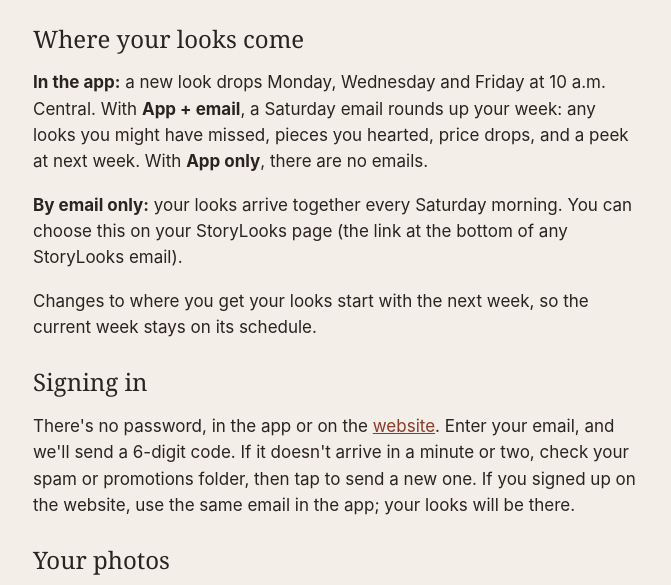
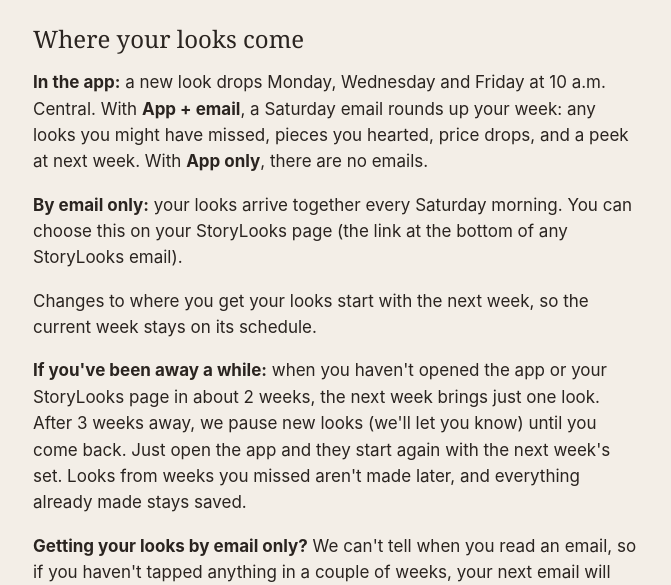
Before and after one commit to Tysinc-LLC/storylooks-site, a plain HTML site: page help.html in a window 1280 px wide. Shown: the part 201-786 px from the top of the page, without its empty margins (303-974 px from the left). Drawn offline with Linux system fonts and the light colour scheme.

Commit message:
Help and Terms: looks slow down and pause when you're away; Keep my looks coming

```diff
--- a/help.html
+++ b/help.html
@@ -18,6 +18,8 @@
   <p><strong>In the app:</strong> a new look drops Monday, Wednesday and Friday at 10 a.m. Central. With <strong>App + email</strong>, a Saturday email rounds up your week: any looks you might have missed, pieces you hearted, price drops, and a peek at next week. With <strong>App only</strong>, there are no emails.</p>
   <p><strong>By email only:</strong> your looks arrive together every Saturday morning. You can choose this on your StoryLooks page (the link at the bottom of any StoryLooks email).</p>
   <p>Changes to where you get your looks start with the next week, so the current week stays on its schedule.</p>
+  <p><strong>If you've been away a while:</strong> when you haven't opened the app or your StoryLooks page in about 2 weeks, the next week brings just one look. After 3 weeks away, we pause new looks (we'll let you know) until you come back. Just open the app and they start again with the next week's set. Looks from weeks you missed aren't made later, and everything already made stays saved.</p>
+  <p><strong>Getting your looks by email only?</strong> We can't tell when you read an email, so if you haven't tapped anything in a couple of weeks, your next email will have a <strong>Keep my looks coming</strong> button. One tap and you're all set.</p>
 
   <h2>Signing in</h2>
   <p>There's no password, in the app or on the <a href="signin.html">website</a>. Enter your email, and we'll send a 6-digit code. If it doesn't arrive in a minute or two, check your spam or promotions folder, then tap to send a new one. If you signed up on the website, use the same email in the app; your looks will be there.</p>
```
Also changed, not shown: terms.html (+1 -1 lines).
